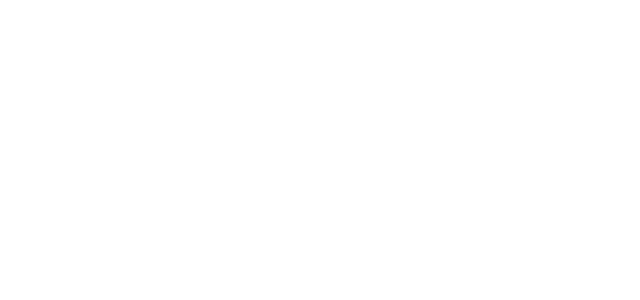
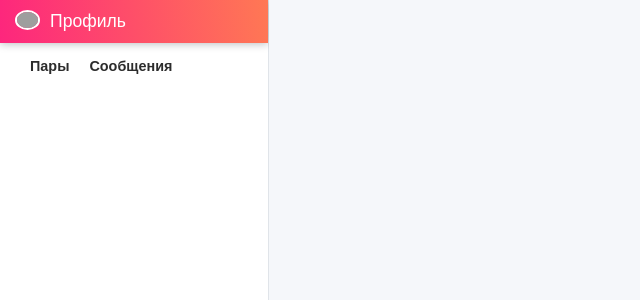
Before and after one commit to Kilomebit17/estech, a React (Create React App) app: page / in a window 1280 px wide. Shown: the top 300 px of the page, without its empty margins (0-640 px from the left). Built offline with nearby package versions, Linux system fonts and the light colour scheme; grey boxes are pictures that could not be loaded; a web font is replaced by a local one.

Commit message:
create first page app

```diff
--- /dev/null
+++ b/src/App.css
@@ -0,0 +1,4 @@
+.App {
+    display: flex;
+    height: 100%;
+}
--- a/src/App.js
+++ b/src/App.js
@@ -1,8 +1,19 @@
+import './App.css'
+import './index.css'
 import React from 'react'
-
+import Content from './Components/App/Content/Content'
+import Profile from './Components/App/Profile/Profile';
+import Header from './Components/App/Profile/Header/Header';
+import ProfileCss from './Components/App/Profile/Profile.module.css'
 const App = () => {
     return (
-        <div className=""></div>
+        <div className="App">
+            <div className={ProfileCss.content}>
+                <Header />
+                <Profile />
+            </div>
+            <Content />
+        </div>
     )
 }
 export default App;
--- /dev/null
+++ b/src/Components/App/Content/Content.jsx
@@ -0,0 +1,10 @@
+import React from 'react'
+import ContentCss from './Content.module.css'
+
+const Content = () => {
+    return (
+        <div className={ContentCss.content}>
+        </div>
+    )
+}
+export default Content;
--- /dev/null
+++ b/src/Components/App/Content/Content.module.css
@@ -0,0 +1,5 @@
+.content {
+    background-color: #f5f7fa;
+    width: 79%;
+    height: 100vh;
+}
--- /dev/null
+++ b/src/Components/App/Profile/Couples/Couples.module.css
@@ -0,0 +1,13 @@
+@import url('https://fonts.googleapis.com/css2?family=Nanum+Gothic:wght@400;700;800&display=swap');
+.Couples__title {
+    font-weight: 600;
+    font-size: .9rem;
+    color: #2c2c2c;
+    padding:0 10px;
+    font-family: 'Nanum Gothic', sans-serif;
+}
+.Couples {
+    padding:15px 20px;
+    display: flex;
+    align-items: center;
+}
--- /dev/null
+++ b/src/Components/App/Profile/Couples/Сouples.jsx
@@ -0,0 +1,12 @@
+import React from 'react'
+import CouplesCss from './Couples.module.css'
+
+const Couples = (props) => {
+    return (
+        <div className={CouplesCss.Couples}>
+            <div className={CouplesCss.Couples__title}>Пары</div>
+            <div className={CouplesCss.Couples__title}>Сообщения</div>
+        </div>
+    )
+}
+export default Couples
--- /dev/null
+++ b/src/Components/App/Profile/Header/Header.jsx
@@ -0,0 +1,16 @@
+import React from 'react'
+import HeaderCss from './Header.module.css'
+
+const Header = (props) => {
+    return (
+        <div className={HeaderCss.header}>
+            <div className={HeaderCss.header__logo}>
+                <a href="">
+                    <img className={HeaderCss.header__img} src="https://scontent.fiev9-1.fna.fbcdn.net/v/t1.0-9/96589892_852958135226289_9180315968964919296_n.jpg?_nc_cat=110&ccb=2&_nc_sid=09cbfe&_nc_ohc=rhEwhxnI6e8AX_v7o7G&_nc_ht=scontent.fiev9-1.fna&oh=fd164355b38746a8a73b3052d6f245f2&oe=5FC7FEFE" alt="logo" />
+                </a>
+                <a href="" className={HeaderCss.header__title}>Профиль</a>
+            </div>
+        </div>
+    )
+}
+export default Header;
--- /dev/null
+++ b/src/Components/App/Profile/Header/Header.module.css
@@ -0,0 +1,22 @@
+.header {
+    width: 100%;
+    background: linear-gradient(262deg, #ff7854, #fd267d);
+    box-shadow: 0 1px 8px 0 rgba(0,17,25,.27);
+}
+.header__logo {
+    padding:10px 15px;
+    display: flex;
+    align-items: center;
+}
+.header__img {
+    border-radius: 50%;
+    width: 25px;
+    border: 2px solid #fff;
+}
+.header__title {
+    font-family: sans-serif;
+    font-size: 1.1rem;
+    margin-left: 10px;
+    color: #fff;
+    font-weight: 500;
+}
--- /dev/null
+++ b/src/Components/App/Profile/Profile.jsx
@@ -0,0 +1,12 @@
+import React from 'react'
+// import ProfileCss from './Profile.module.css'
+import Couples from './Couples/Сouples'
+
+const Profile = () => {
+    return (
+        <div>
+            <Couples />
+        </div>
+    )
+}
+export default Profile;
--- /dev/null
+++ b/src/Components/App/Profile/Profile.module.css
@@ -0,0 +1,5 @@
+.content {
+    width: 21%;
+    height: 100vh;
+    border-right: 1px solid #e0e4e9;
+}
--- a/src/index.css
+++ b/src/index.css
@@ -8,6 +8,11 @@
   font-size: 14px;
   color: #fff;
 }
+*,
+*::before,
+*::after {
+  box-sizing: border-box;
+}
 a {
   text-decoration: none;
 }
--- a/src/index.js
+++ b/src/index.js
@@ -1,9 +1,9 @@
 import React from 'react';
 import ReactDOM from 'react-dom';
 import './index.css';
+import reportWebVitals from './reportWebVitals';
+import App from './App';
 import Welcome from './Welcome';
-import App from './App';
-import reportWebVitals from './reportWebVitals';
 
 ReactDOM.render(
   <React.StrictMode>
```
